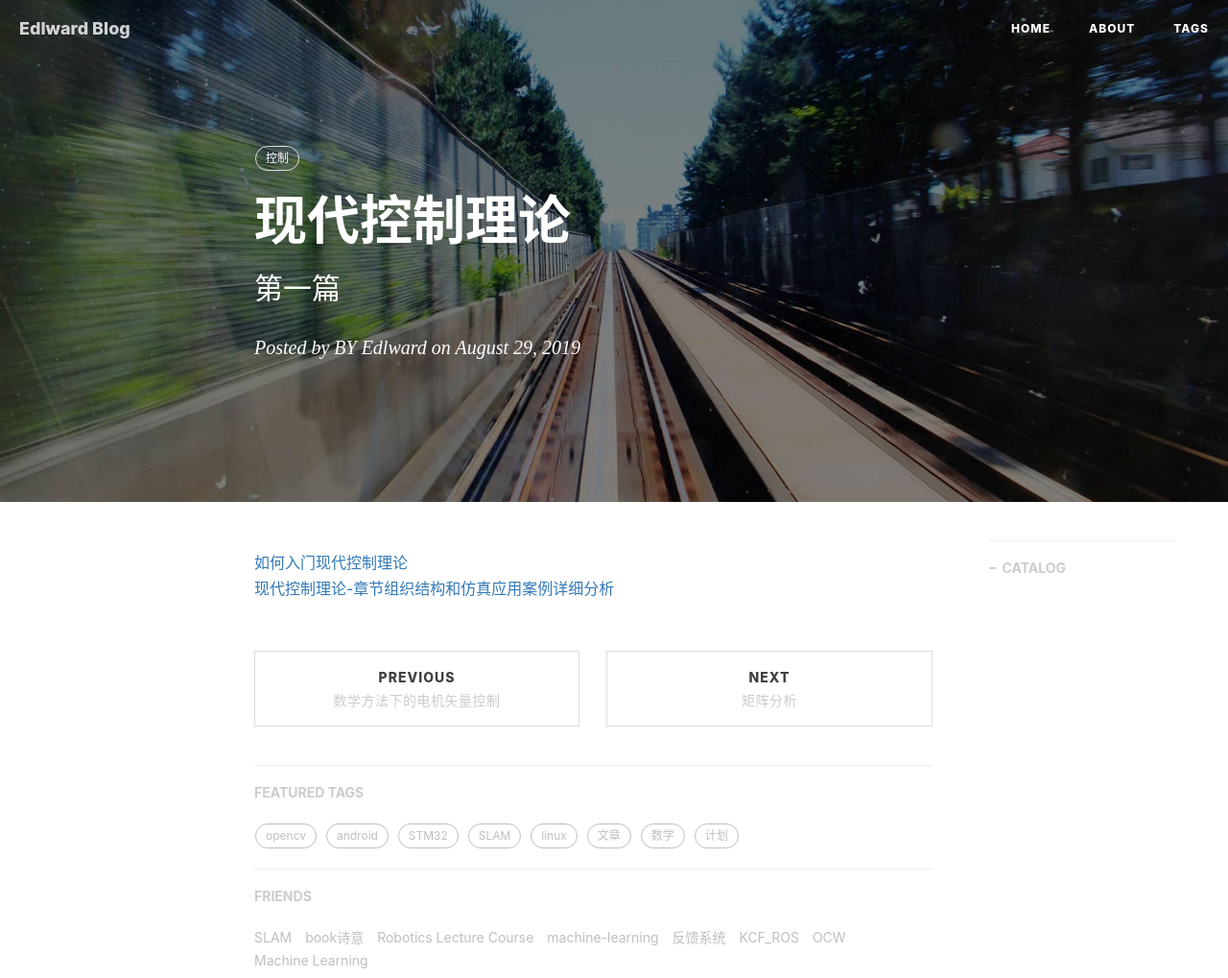
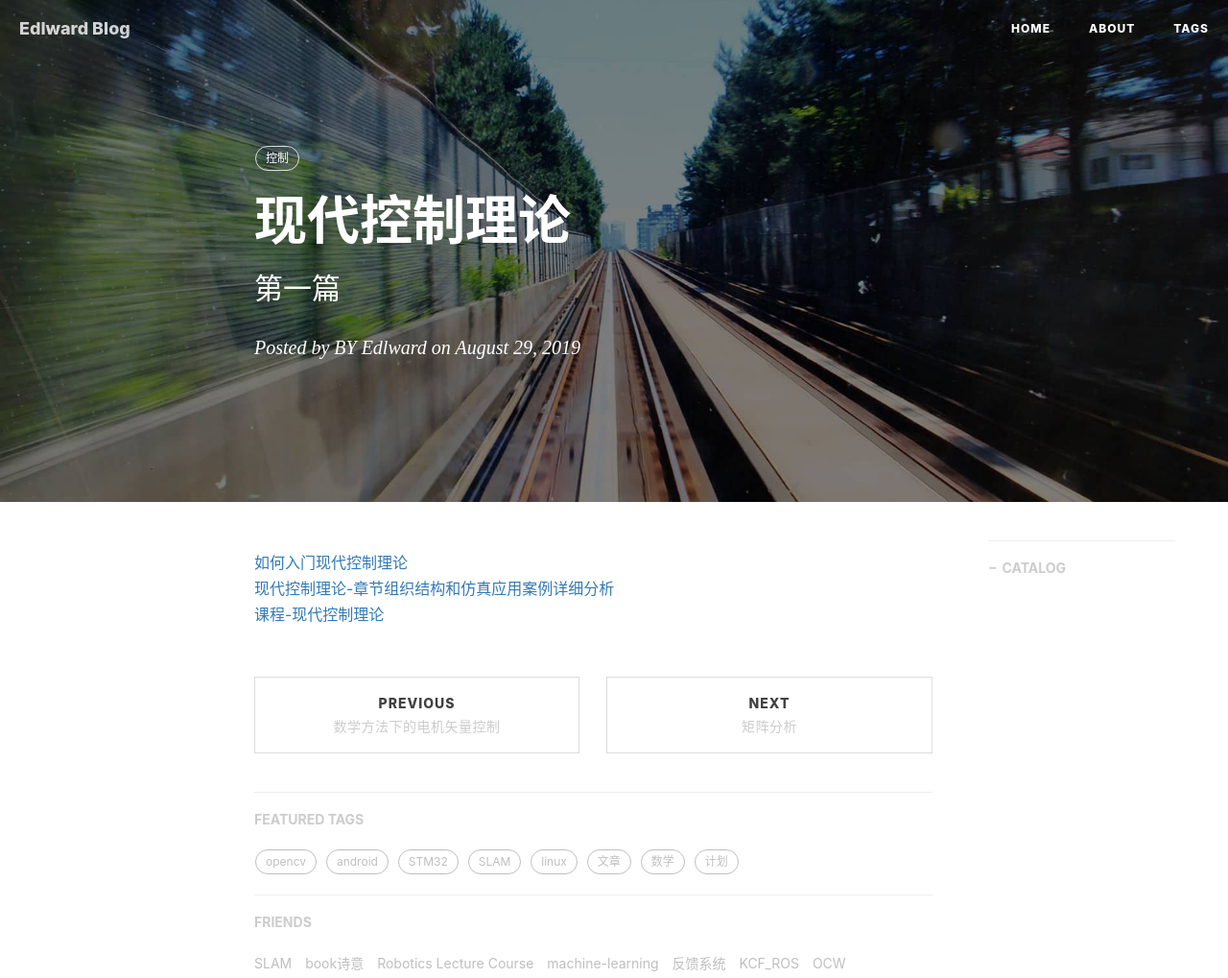
Before and after one commit to gary-robotics/dlward, a Jekyll site: the page built from _posts/2019-09-28-现代控制理论-2019.markdown, in a window 1280 px wide, cut to the strip 0-1019 px from the top of the page. Shown: the whole strip at 96% size. Built offline with Jekyll 4.4.1, drawn with Linux system fonts in a browser that asks for light colours; nearby versions of some CDN libraries; comment, search, counter and statistics services are not loaded.

Commit message:
Update 2019-09-28-现代控制理论-2019.markdown

```diff
--- a/_posts/2019-09-28-现代控制理论-2019.markdown
+++ b/_posts/2019-09-28-现代控制理论-2019.markdown
@@ -11,3 +11,4 @@ tags:                               #标签
 ---
 [如何入门现代控制理论](https://zhuanlan.zhihu.com/p/57051153)
 [现代控制理论-章节组织结构和仿真应用案例详细分析](https://blog.csdn.net/zhangrelay/article/details/51668647)
+[课程-现代控制理论](https://blog.csdn.net/ZhangRelay/article/category/6161998)
```
